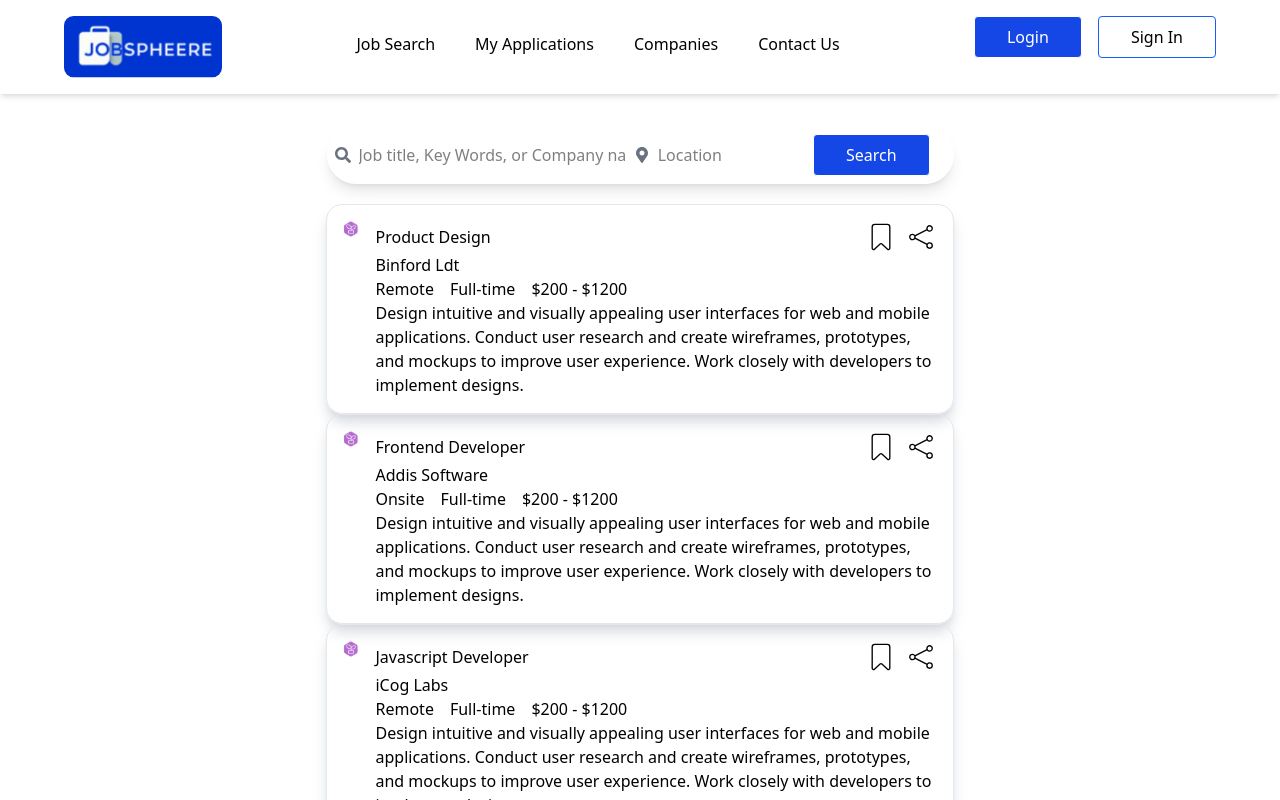
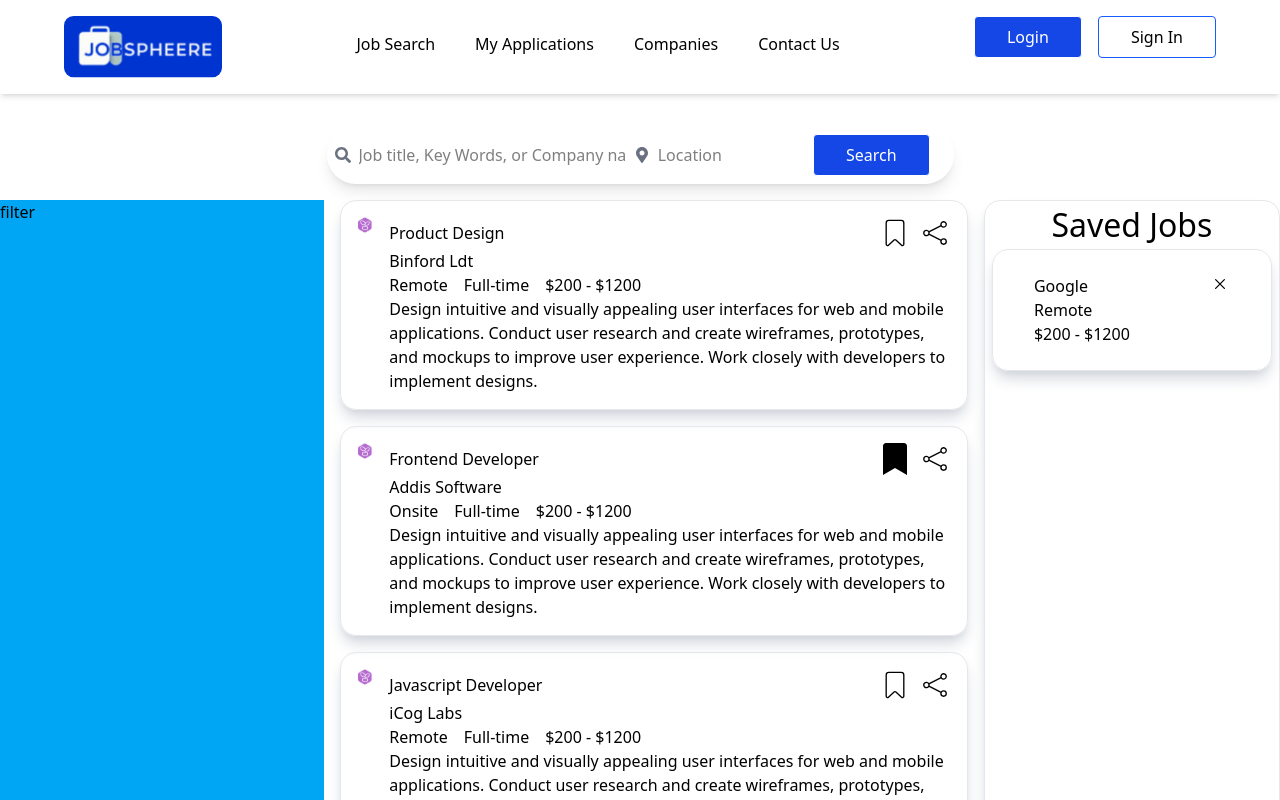
Before and after one commit to segnitsega/Job-searching-site, a React (Vite) app: page / in a window 1280 px wide. Shown: the top 800 px of the page. Built offline with nearby package versions, Linux system fonts and the light colour scheme.

Commit message:
implement bookmark functionality in Feed.jsx

```diff
--- a/src/App.jsx
+++ b/src/App.jsx
@@ -1,15 +1,60 @@
 import NavBar from './components/NavBar'
 import SearchBar from './components/SearchBar'
 import Feed from './components/Feed'
+import SavedJobs from './components/SavedJobs'
 
 function App() {
+
+  let jobsListData = [
+    {
+     id: 1,
+     title: "Product Design",
+     company:"Binford Ldt",
+     model:"Remote",
+     time:"Full-time",
+     isBookmarked: false,
+     salaryRange:"$200 - $1200",
+     description: "Design intuitive and visually appealing user interfaces for web and mobile applications. Conduct user research and create wireframes, prototypes, and mockups to improve user experience. Work closely with developers to implement designs."
+    },
+    {
+     id: 2,
+     title: "Frontend Developer",
+     company:"Addis Software",
+     model:"Onsite",
+     time:"Full-time",
+     isBookmarked: true,
+     salaryRange:"$200 - $1200",
+     description: "Design intuitive and visually appealing user interfaces for web and mobile applications. Conduct user research and create wireframes, prototypes, and mockups to improve user experience. Work closely with developers to implement designs."
+
+    },
+    {
+     id: 3,
+     title: "Javascript Developer",
+     company:"iCog Labs",
+     model:"Remote",
+     time:"Full-time",
+     isBookmarked: false,
+     salaryRange:"$200 - $1200",
+     description: "Design intuitive and visually appealing user interfaces for web and mobile applications. Conduct user research and create wireframes, prototypes, and mockups to improve user experience. Work closely with developers to implement designs."
+
+    },
+ ]
+
+
   return (
     <div className=''>
       <NavBar />
       <SearchBar />
-      <div className='flex justify-center  mt-[20px] h-screen'>
-        <Feed />
+
+      <div className='flex mt-4 gap-4'>
+        <div className='w-[361px] bg-sky-500'>
+          filter
+        </div>
+
+        <Feed  jobsListData={jobsListData}/>
+        <SavedJobs company={"Google"} model={"Remote"} salary={"$200 - $1200"}/>
       </div>
+
 
     </div>
   )
--- a/src/components/Feed.jsx
+++ b/src/components/Feed.jsx
@@ -1,12 +1,21 @@
-import jobsList from "../constants/jobsList"
 import Job from './Job';
+import { useState } from 'react'
 
-function Feed() {
+function Feed({jobsListData}) {
+  let [JobsList, setJobsList] = useState(jobsListData)
+
+  const handleClick = (id) => {
+    setJobsList((prevJobsList)=>
+      prevJobsList.map((job)=>(
+        job.id === id ? {...job , isBookmarked : !job.isBookmarked} : job
+      ))
+    )
+  }
   return (
     <div>
         {
-            jobsList.map((job)=>(
-                 <Job key={job.id} title={job.title} company={job.company} model={job.model} time={job.time} salary={job.salaryRange} description={job.description}/>
+            JobsList.map((job)=>(
+                <Job key={job.id} title={job.title} company={job.company} model={job.model} time={job.time} salary={job.salaryRange} description={job.description} isBookmarked={job.isBookmarked} handleClick={()=>handleClick(job.id)}/>
             )
             )
         }
--- a/src/components/Job.jsx
+++ b/src/components/Job.jsx
@@ -2,9 +2,11 @@ import { CiBookmark, CiShare2 } from "react-icons/ci";
 import { FaBookmark } from "react-icons/fa";
 import logo from '../assets/dummyLogo.svg'
 
-const Job = ({title, company, salary, model, time, description}) => {
+const Job = ({ title, company, salary, model, time, description, isBookmarked, handleClick}) => {
+
+
   return (
-    <div className='flex w-[628px] gap-4 p-4 shadow-lg shadow-gray-300 border border-gray-200  rounded-2xl '>
+    <div className='flex w-[628px] mb-4 gap-4 p-4 shadow-lg shadow-gray-300 border border-gray-200  rounded-2xl '>
         <div>
             <img src={logo} alt="logo" />
         </div>
@@ -13,7 +15,9 @@ const Job = ({title, company, salary, model, time, description}) => {
             <div className='flex justify-between items-center'>
                 <h1>{title}</h1>
                 <div className='flex gap-2'>
-                    <CiBookmark size={32}/>
+                    {
+                        isBookmarked ? <FaBookmark size={32} onClick={handleClick}/> : <CiBookmark size={32} onClick={handleClick}/>
+                    }
                     <CiShare2 size={32}/>
                 </div>
             </div>
@@ -25,6 +29,7 @@ const Job = ({title, company, salary, model, time, description}) => {
             </div>
             <p>{description}</p>
         </div>
+
     </div>
   )
 }
--- /dev/null
+++ b/src/components/SavedJobs.jsx
@@ -0,0 +1,24 @@
+// import Job from './Job'
+import { IoCloseOutline } from "react-icons/io5";
+
+function SavedJobs({company, model, salary}) {
+  return (
+    <div className="flex flex-col items-center w-[330px] shadow-lg shadow-gray-300 border border-gray-200  rounded-2xl ">
+      <h1 className="text-[32px]">Saved Jobs</h1>
+      <div className='flex flex-col items-center w-[280px] border border-gray-200 shadow-lg shadow-gray-300 rounded-2xl p-4'>
+        <div className="flex gap-20 p-2">
+            <div>
+                <h2>{company}</h2>
+                <p>{model}</p>
+                <p>{salary}</p>
+            </div>
+            <div className="">
+                <IoCloseOutline size={20}/>
+            </div>
+        </div>
+      </div>
+    </div>
+  )
+}
+
+export default SavedJobs
--- a/src/constants/jobsList.js
+++ b/src/constants/jobsList.js
@@ -1,4 +1,4 @@
-let jobsList = [
+let [JobsList, setJobList] = useState([
    {
     id: 1,
     title: "Product Design",
@@ -15,7 +15,7 @@ let jobsList = [
     company:"Addis Software",
     model:"Onsite",
     time:"Full-time",
-    isBookmarked: false,
+    isBookmarked: true,
     salaryRange:"$200 - $1200",
     description: "Design intuitive and visually appealing user interfaces for web and mobile applications. Conduct user research and create wireframes, prototypes, and mockups to improve user experience. Work closely with developers to implement designs."
 
@@ -31,29 +31,8 @@ let jobsList = [
     description: "Design intuitive and visually appealing user interfaces for web and mobile applications. Conduct user research and create wireframes, prototypes, and mockups to improve user experience. Work closely with developers to implement designs."
 
    },
-   {
-    id: 4,
-    title: "Product Design",
-    company:"Binford Ldt",
-    model:"Remote",
-    time:"Full-time",
-    isBookmarked: false,
-    salaryRange:"$200 - $1200",
-    description: "Design intuitive and visually appealing user interfaces for web and mobile applications. Conduct user research and create wireframes, prototypes, and mockups to improve user experience. Work closely with developers to implement designs."
 
-   },
-   {
-    id: 5,
-    title: "Product Design",
-    company:"Binford Ldt",
-    model:"Remote",
-    time:"Full-time",
-    isBookmarked: false,
-    salaryRange:"$200 - $1200",
-    description: "Design intuitive and visually appealing user interfaces for web and mobile applications. Conduct user research and create wireframes, prototypes, and mockups to improve user experience. Work closely with developers to implement designs."
 
-   }
-
-]
+])
 
 export default jobsList
```
